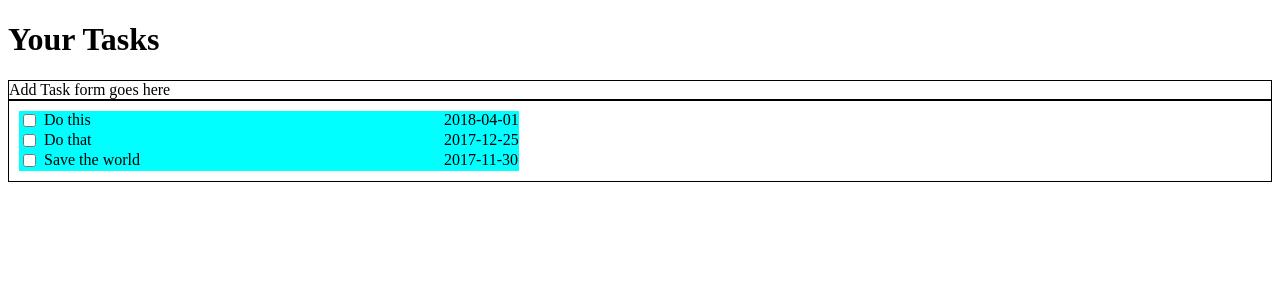
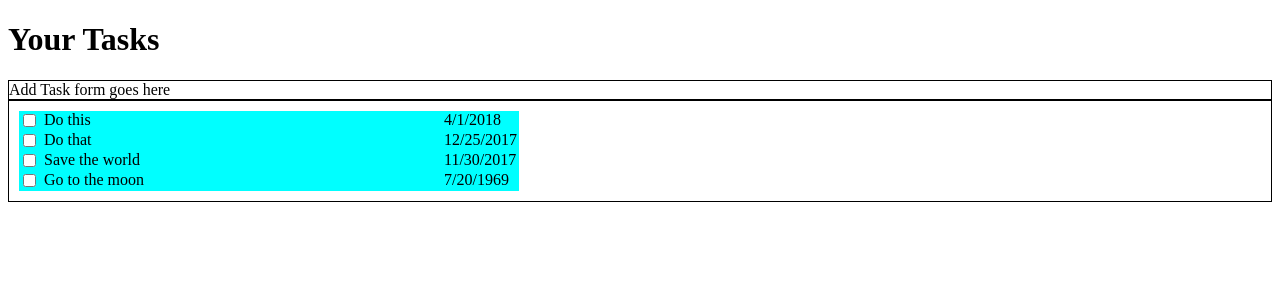
Before and after one commit to markgreenwood/ToDone, a React app: page / in a window 1280 px wide. Shown: the top 300 px of the page. Built offline with nearby package versions, Linux system fonts and the light colour scheme.

Commit message:
Added to task data structure, added moment Date formatting

```diff
--- a/package.json
+++ b/package.json
@@ -34,6 +34,7 @@
     ]
   },
   "dependencies": {
+    "moment": "^2.19.3",
     "prop-types": "^15.6.0",
     "react": "^16.2.0",
     "react-dom": "^16.2.0",
--- a/src/Components/ListItem.js
+++ b/src/Components/ListItem.js
@@ -1,13 +1,14 @@
 import React from 'react';
 import PropTypes from 'prop-types';
 import ListItemWrapper from './style/ListItemWrapper';
+import moment from 'moment';
 
 const ListItem = ({ task }) => {
   return (
     <ListItemWrapper>
       <span><input className="completed" type="checkbox" /></span>
       <span className="description">{task.description}</span>
-      <span className="duedate">{task.duedate}</span>
+      <span className="duedate">{moment(task.duedate).format('l')}</span>
     </ListItemWrapper>
   );
 };
--- a/src/data/tasks.json
+++ b/src/data/tasks.json
@@ -2,19 +2,45 @@
   {
     "id": "1",
     "description": "Do this",
-    "duedate": "2018-04-01",
-    "complete": false
+    "duedate": "2018-04-01T00:00:00.000Z",
+    "complete": false,
+    "context": {
+      "project": "",
+      "type": "",
+      "location": ""
+    }
   },
   {
     "id": "2",
     "description": "Do that",
-    "duedate": "2017-12-25",
-    "complete": false
+    "duedate": "2017-12-25T00:00:00.000Z",
+    "complete": false,
+    "context": {
+      "project": "",
+      "type": "",
+      "location": ""
+    }
   },
   {
     "id": "3",
     "description": "Save the world",
-    "duedate": "2017-11-30",
-    "complete": false
+    "duedate": "2017-11-30T00:00:00.000Z",
+    "complete": false,
+    "context": {
+      "project": "",
+      "type": "",
+      "location": ""
+    }
+  },
+  {
+    "id": "4",
+    "description": "Go to the moon",
+    "duedate": "1969-07-20T00:00:00.000Z",
+    "complete": true,
+    "context": {
+      "project": "Beat the Russians to the Moon",
+      "type": "",
+      "location": "Moon"
+    }
   }
 ]
```
Also changed, not shown: src/data/generate-data.js (+33 -6 lines), 1 other file (tests, documents, lock files or other folders).
